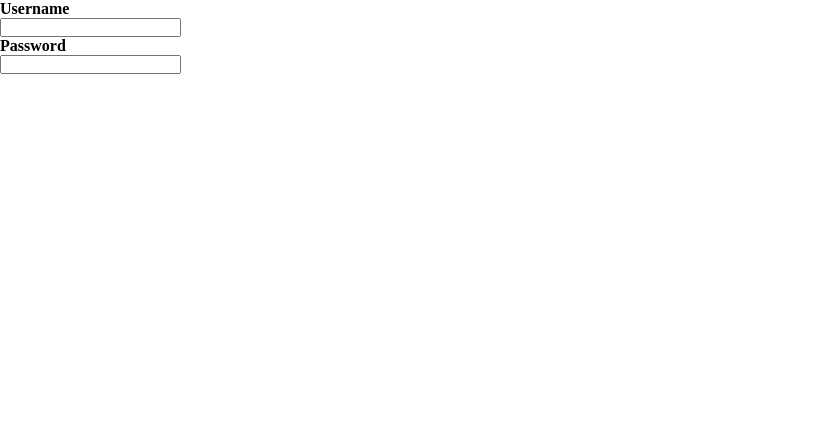
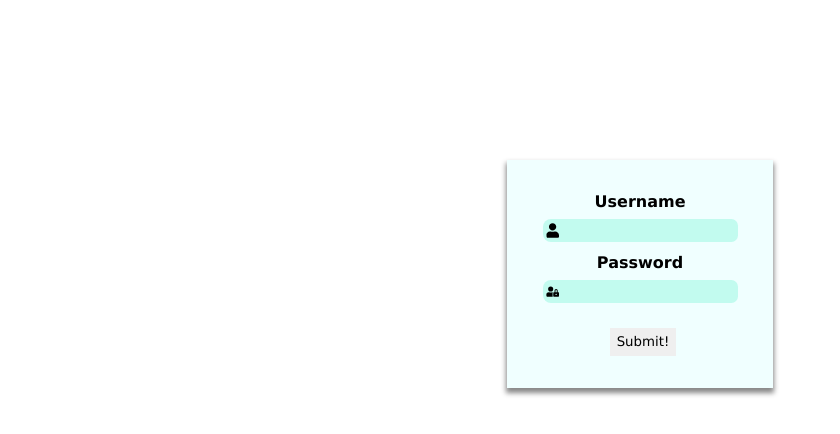
Before and after one commit to emanusantos/bbcrud, a React (Create React App) app: page / in a window 1280 px wide. Shown: the top 434 px of the page, without its empty margins (0-840 px from the left). Built offline with nearby package versions, Linux system fonts and the light colour scheme.

Commit message:
Styled the Login page and built login components

```diff
--- a/src/App.js
+++ b/src/App.js
@@ -1,9 +1,9 @@
 import React from 'react';
-import LoginRegister from './Pages/loginRegister';
+import Login from './Pages/Login';
 
 function App() {
   return (
-    <LoginRegister />
+    <Login />
   );
 }
 
--- /dev/null
+++ b/src/Components/Button.js
@@ -0,0 +1,8 @@
+import styled from 'styled-components';
+
+export const Button = styled.button`
+    border: none;
+    padding: .5em;
+    margin-top: 1em;
+    margin-left: 5.3em;
+`;
--- /dev/null
+++ b/src/Components/Container.js
@@ -0,0 +1,12 @@
+import styled from 'styled-components';
+
+export const Container = styled.div`
+    padding: 10em;
+    display: flex;
+    justify-content: center;
+    align-items: center;
+
+    h4 {
+        text-align: center;
+    }
+`;
--- /dev/null
+++ b/src/Components/Input.js
@@ -0,0 +1,9 @@
+import styled from 'styled-components';
+
+export const Input = styled.input`
+    background-color: #C2FBEF;
+    border: none;
+    border-radius: 0em .5em .5em 0em;
+    outline: none;
+    padding: .3em;
+`;
--- /dev/null
+++ b/src/Components/InputArea.js
@@ -0,0 +1,16 @@
+import styled from 'styled-components';
+
+export const InputArea = styled.div`
+    display: flex;
+    margin-top: .3em;
+    margin-bottom: .5em;
+    padding: .2em;
+    background-color: azure;
+
+    svg {
+        padding-left: .2em;
+        background-color: #C2FBEF;
+        height: auto;
+        border-radius: .5em 0em 0em .5em;
+    }
+`;
--- /dev/null
+++ b/src/Components/LoginForm.js
@@ -0,0 +1,7 @@
+import styled from 'styled-components';
+
+export const LoginForm = styled.form`
+    background-color: azure;
+    padding: 2em;
+    box-shadow: 0px 4px 5px 1px rgba(0,0,0,0.47);
+`;
--- /dev/null
+++ b/src/Components/helper.js
@@ -0,0 +1,13 @@
+import { Button } from './Button.js';
+import { Container } from './Container.js';
+import { Input } from './Input.js';
+import { InputArea } from './InputArea.js';
+import { LoginForm } from './LoginForm.js';
+
+export {
+    Button,
+    Container,
+    Input,
+    InputArea,
+    LoginForm,
+};
--- /dev/null
+++ b/src/Pages/Login.js
@@ -0,0 +1,21 @@
+import React from 'react';
+import { FaUser, FaUserLock } from 'react-icons/fa';
+import { Button, Container, Input, InputArea, LoginForm } from '../Components/helper.js';
+
+export default function Login() {
+    return (
+        <Container>
+            <LoginForm action="">
+            <h4>Username</h4>
+                <InputArea>
+                    <FaUser /><Input type="text" name="" id="" />
+                </InputArea>
+            <h4>Password</h4>
+                <InputArea>
+                    <FaUserLock /><Input type="text" />
+                </InputArea>
+                <Button>Submit!</Button>
+            </LoginForm>
+        </Container>
+    )
+}
--- a/src/Pages/loginRegister.js
+++ /dev/null
@@ -1,18 +0,0 @@
-import React from 'react';
-
-export default function LoginRegister() {
-    return (
-        <div>
-            <form action="">
-                <div className="formGroup">
-                    <h4>Username</h4>
-                    <input type="text" name="" id="" />
-                </div>
-                <div className="formGroup">
-                    <h4>Password</h4>
-                    <input type="text" />
-                </div>
-            </form>
-        </div>
-    )
-}
--- a/src/index.css
+++ b/src/index.css
@@ -2,4 +2,5 @@
     margin: 0;
     padding: 0;
     box-sizing: border-box;
+    font-family: 'Lucida Sans Unicode';
 }
```
